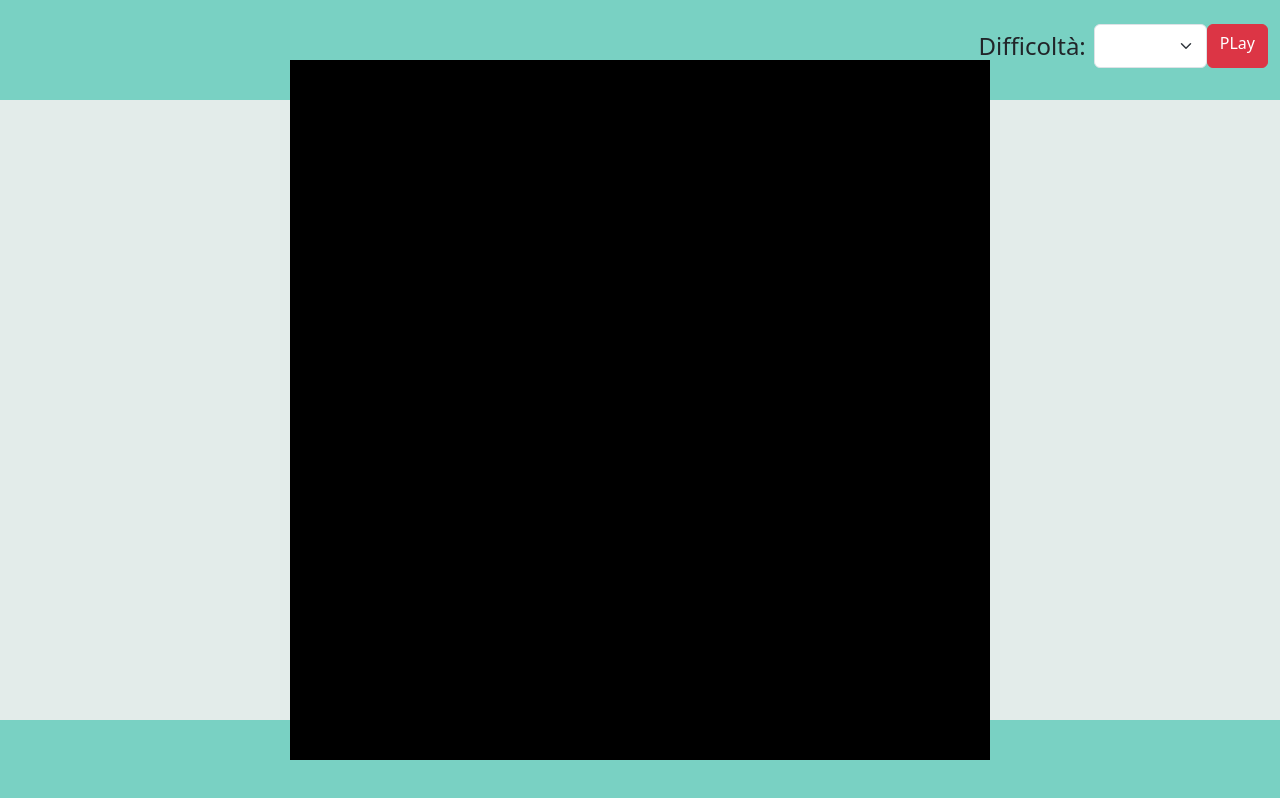
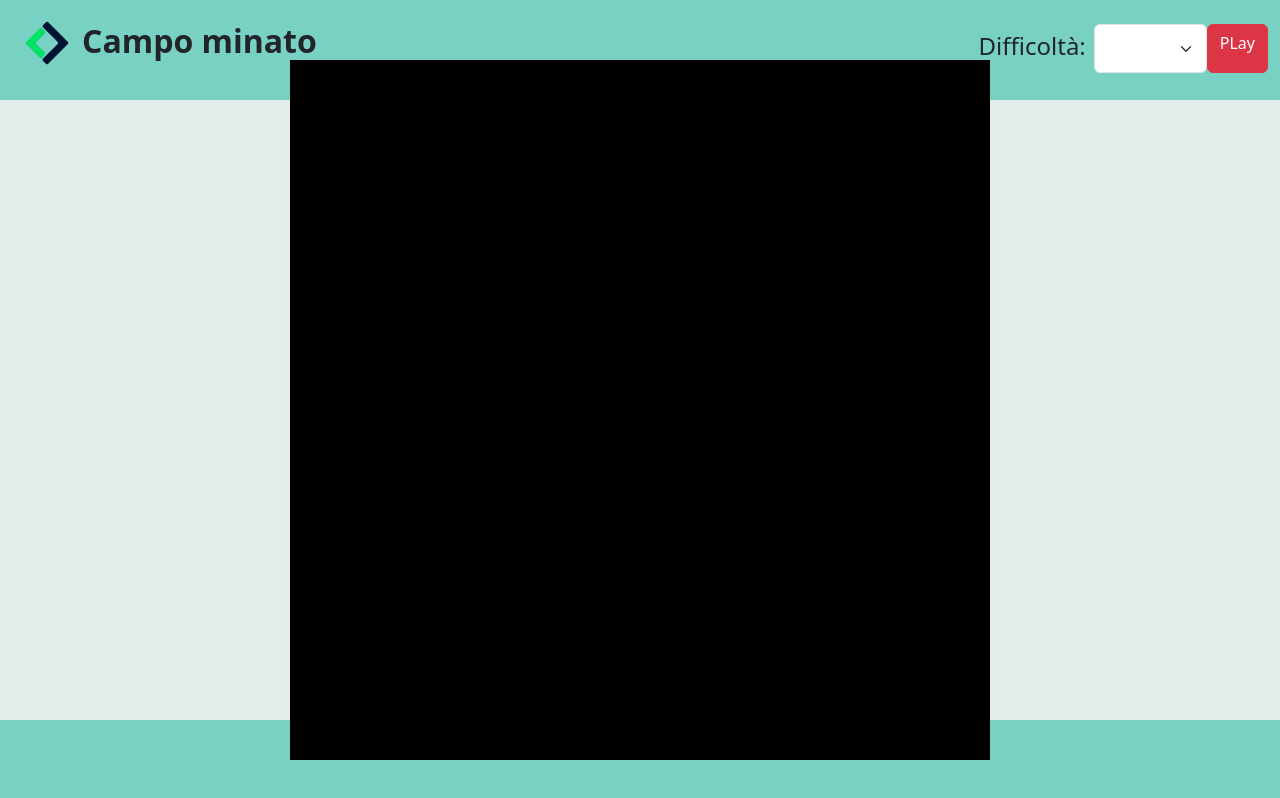
Before and after one commit to Benedettopana/js-campominato-grid, a plain HTML site: page index.html in a window 1280 px wide. Drawn offline with nearby package versions, Linux system fonts and the light colour scheme.

Commit message:
[add]bonus header

```diff
--- a/assets/css/style.css
+++ b/assets/css/style.css
@@ -2,6 +2,10 @@ header{
   width: 100vw;
   height: 100px;
 
+}
+
+header .title{
+  line-height: 65px;
 }
 
 body{
@@ -12,6 +16,11 @@ body{
 footer{
   width: 100vw;
   height: 80px;
+}
+
+img{
+  width: 70px;
+  /* aspect-ratio: 1; */
 }
 
 .main-wrapper{
--- a/index.html
+++ b/index.html
@@ -14,7 +14,19 @@
   <!-- TODO: AGGIUNGERE TESTO E SELECT  -->
   <header class="header-color">
     <div class="container-fluid  d-flex justify-content-between ">
-      <div class=""></div>
+      <!-- lato sinistro -->
+      <div class="d-flex my-2 ">
+        <div class=" ">
+          <img src="./assets/img/mobile-logo.png" alt="">
+        </div>
+        <div class="">
+          <p class="title fs-2 fw-bolder ">
+            Campo minato
+          </p>
+        </div>
+      </div>
+
+      <!-- lato destro -->
       <div class="d-flex my-4">
         <p class="mx-2 my-1 fs-4 ">
           Difficoltà:
```
Also changed, not shown: assets/img/mobile-logo.png (added).
